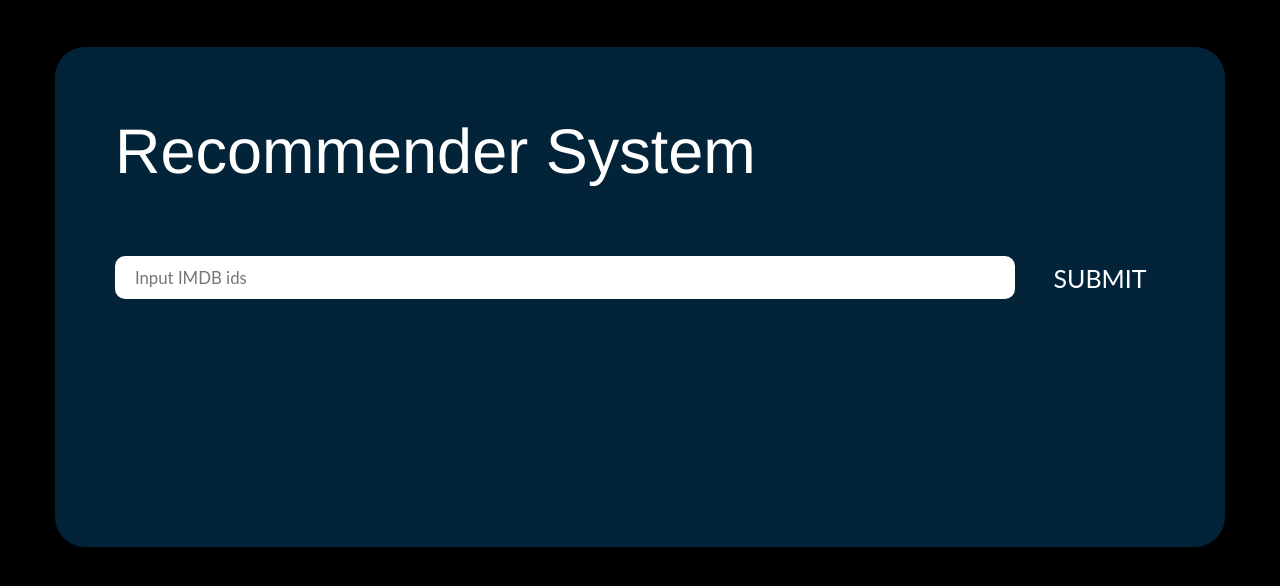
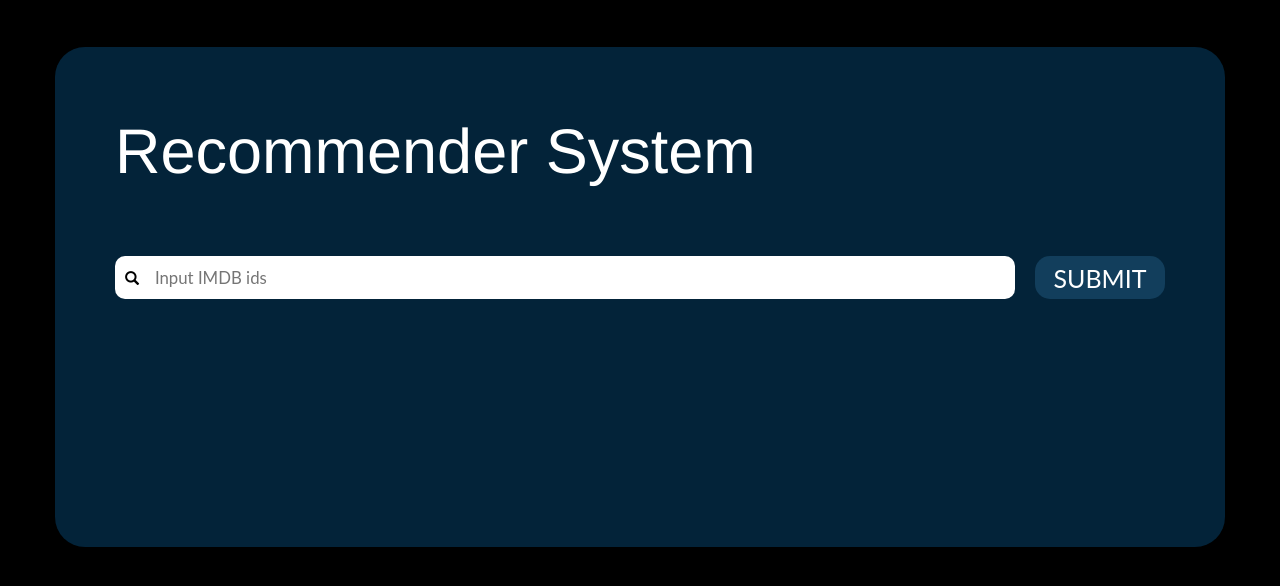
Before and after one commit to weilunzhong/vionel_research, a Django app: page / in a window 1280 px wide. Shown: the part 53-639 px from the top of the page. Run offline with Django 3.2, Linux system fonts and the light colour scheme; parts of the project's set-up code (start-up, migrations or seed data) failed here and were passed over; some libraries are stand-ins or nearby versions.

Commit message:
Version1 done

```diff
--- a/recommender/static/recommender/css/base.css
+++ b/recommender/static/recommender/css/base.css
@@ -67,8 +67,8 @@
 
 .submit-area div.button-area {
     float: right;
-    /*background-color: #123E5C;*/
-    background-color: transparent;
+    background-color: #123E5C;
+    /*background-color: transparent;*/
     border-radius: 15px;
     height: 43px;
     width: 130px;
@@ -76,12 +76,12 @@
     line-height: 42px;
     top: 5px;
 
-    -webkit-transition: background-color 1s;
+    /*-webkit-transition: background-color 1s;*/
 }
 
-.submit-area div.button-area:hover {
+/*.submit-area div.button-area:hover {
     background-color: #123E5C;
-}
+}*/
 
 
 .submit-area div.button-area button {
@@ -110,7 +110,7 @@
     float: left;
     width: 120px;
     height: 210px;
-    background-color: red;
+    /*background-color: red;*/
     text-align: center;
     margin-right: 5px;
 }
@@ -123,3 +123,13 @@
 .final-recommender {
     overflow: hidden;
 }
+
+.section-title {
+    text-align: center;
+    padding: 20px 0 20px 0;
+}
+
+.search-icon {
+    color: black;
+    margin: 0 10px 0 10px;
+}
--- a/recommender/templates/base.html
+++ b/recommender/templates/base.html
@@ -32,7 +32,7 @@
             <form action="/recommend/" method="get">
                 <div class="submit-area">
                     <div class="input-area">
-                        <span class="glyphicon glyphicon-search" aria-hidden="true"></span>
+                        <span class="glyphicon glyphicon-search search-icon" aria-hidden="true"></span>
                         <input type="text" name="inputMovies" placeholder="Input IMDB ids">
                     </div>
                     <div class="button-area">
@@ -41,8 +41,11 @@
                     </div>
                 </div>
             </form>
+
+            {% if movies_to_show %}
                 <div class="result-box">
                     <div class="user-input-poster">
+                        <div class="section-title"><h2>User Like Movies</h2></div>
                         {% for img_name in movies_to_show.input_movie_list %}
                         <div class="poster-box">
                             <img src="{% static 'recommender/images/posters/' %}{{ img_name }}.jpg">
@@ -50,7 +53,9 @@
                         </div>
                         {% endfor %}
                     </div>
+                    <hr>
                     <div class="final-recommender">
+                        <div class="section-title"><h2>Final Recommended Movies</h2></div>
                         {% for img_name in movies_to_show.recommend_moive_list %}
                         <div class="poster-box">
                             <img src="{% static 'recommender/images/posters/' %}{{ img_name }}.jpg">
@@ -59,6 +64,9 @@
                         {% endfor %}
                     </div>
                 </div>
+            {% else %}
+
+            {% endif %}
         </div>
     </div>
 </body>
--- a/recommender/views.py
+++ b/recommender/views.py
@@ -19,5 +19,5 @@
     movies_to_show = {}
     movies_to_show['input_movie_list'] = trimed_movie_list
     movies_to_show['recommend_moive_list'] = recommend_movie_list
-
+    # print movies_to_show, '=============='
     return render(request, 'base.html', {'movies_to_show': movies_to_show})
```
Lines whose indentation alone changed are shown as unchanged.
